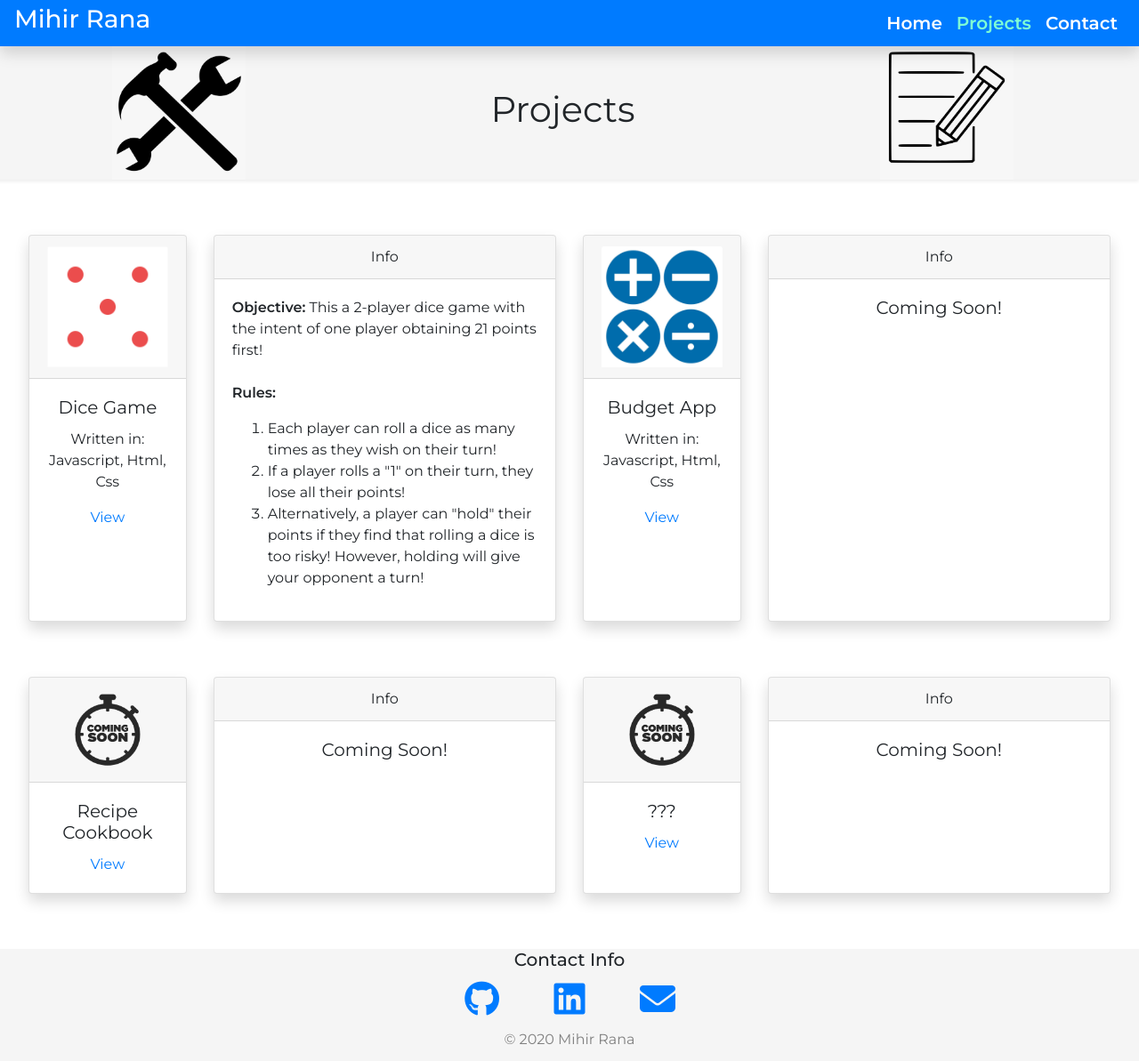
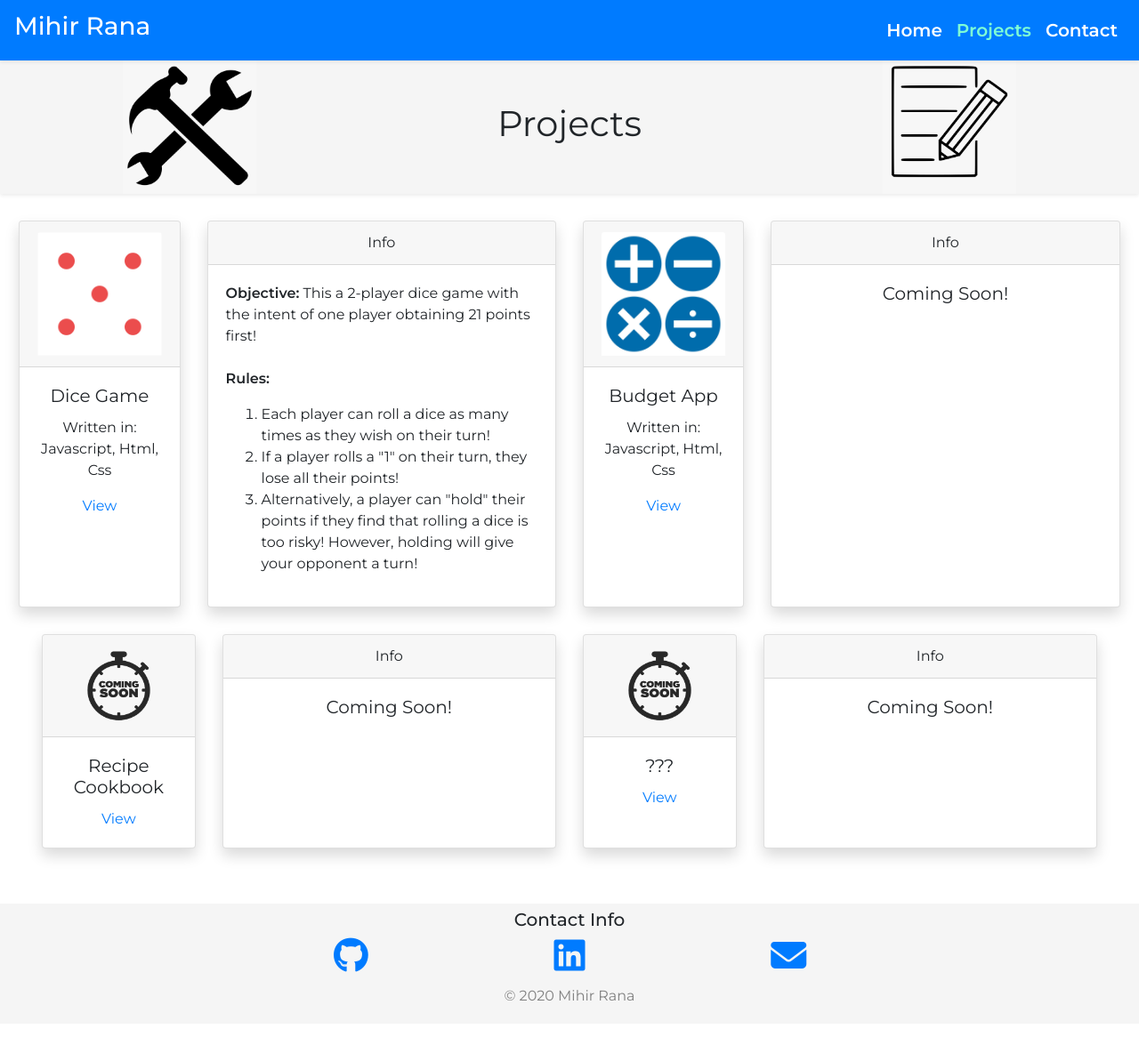
Before and after one commit to Mihir240/Personal-Site, a plain HTML site: page projects.html in a window 1280 px wide. Shown: the whole page at 89% size. After the commit the page ends 1151 px from the top, so only its background shows below. Drawn offline with nearby package versions, Linux system fonts and the light colour scheme.

Commit message:
Various bug fixes

```diff
--- a/projects.html
+++ b/projects.html
@@ -15,7 +15,7 @@
     <title>Mihir's Projects</title>
   </head>
   <body>
-    <nav id="the-nav" class="navbar navbar-expand-lg bg-custom navbar-light sticky-top shadow">
+    <nav id="the-nav" class="navbar navbar-expand-lg bg-custom navbar-light sticky-top shadow-sm">
 
         <a class="navbar-brand" href=""><h3>Mihir Rana</h3></a>
 
@@ -168,17 +168,17 @@
             </div>
         </div>
     </section>
-    <div class="feature-box" data-spy="scroll" data-target="the-nav">
+    <div class="container-fluid feature-box" data-spy="scroll" data-target="the-nav">
         <h5 id ="contact">Contact Info</h5>
     <!-- ADD MEDIA QUERY FOR CONTACT ICONS THNX -->
        <div class="row icons">
-           <div class="col-4 d-md-flex justify-content-md-end d-sm-flex">
+            <div class="col-4 d-flex justify-content-lg-end justify-content-center">
                 <a href="https://github.com/Mihir240"><i class="fa fa-github" aria-hidden="true"></i></a>
             </div>
-           <div class="col-4 d-md-flex justify-content-md-center">
+            <div class="col-4 d-flex justify-content-lg-center justify-content-center">
                 <a href="https://www.linkedin.com/in/mihir-rana-18297119a/"><i class="fa fa-linkedin-square" aria-hidden="true"></i></a>
             </div>
-           <div class="col-4 d-md-flex justify-content-md-start">
+            <div class="col-4 d-flex justify-content-lg-start justify-content-center">
                 <a href="mailto:mr744@njit.edu" title="Email: mr744@njit.edu"><i class="fa fa-envelope" aria-hidden="true"></i></a>
             </div>
        </div>
--- a/styles-proj.css
+++ b/styles-proj.css
@@ -16,15 +16,9 @@ nav, .navbar-brand{
     color: white !important;
 }
 
-nav{
-    padding-top:0 !important;
-    padding-bottom:0 !important;
-}
-
 .nav-link{
     color: white !important;
     font-size: 1.25rem;
-
 }
 .nav-link:hover, .active-page{
     color: #7FFFD4 !important;
@@ -34,27 +28,37 @@ body{
     font-family: 'Montserrat', sans-serif !important;
 }
 
+.row{
+    margin: 0 !important;
+}
+
 .container-fluid{
-    padding: 3% 2.5% !important;
+    padding: 0.5% !important;
+
 }
 
 .container-fluid.con-2{
     padding: 0% 2.5% 3% 2.5% !important;
 }
 
+
 .all-card{
     text-align:center;
 }
 
 .feature-box{
-    padding:0% 35% !important;
     background-color: #f5f5f5;
-
 }
 
 .fa{
     font-size:2.5rem !important;
 }
+
+/* .row, body{
+    padding-right: 0px !important;
+    margin-right: 0px !important;
+} */
+
 .row.icons{
     margin:12px 0px;
 }
--- a/styles.css
+++ b/styles.css
@@ -29,23 +29,24 @@ nav{
     color: #7FFFD4 !important;
 }
 
-
 body{
     font-family: 'Montserrat', sans-serif !important;
 }
 
 .container-fluid{
-    padding:2%;
+    padding: 0.5%;
 }
 
 .container-fluid.con-2{
     padding:2%;
 }
-.feature-box{
-    padding:0% 35%;
+.container-fluid.feature-box{
+    /* padding:0% 35% !important; */
     background-color: #f5f5f5;
+}
+.container-fluid
 
-}
+
 
 .my-pic{
     height:6rem;
@@ -69,6 +70,9 @@ body{
 .fa{
     font-size:2.5rem !important;
 }
+.row{
+    margin: 0 !important;
+}
 .row.icons{
     margin:12px 0px;
 }
```
Also changed, not shown: index.html (+4 -4 lines). Lines whose indentation alone changed are shown as unchanged.
